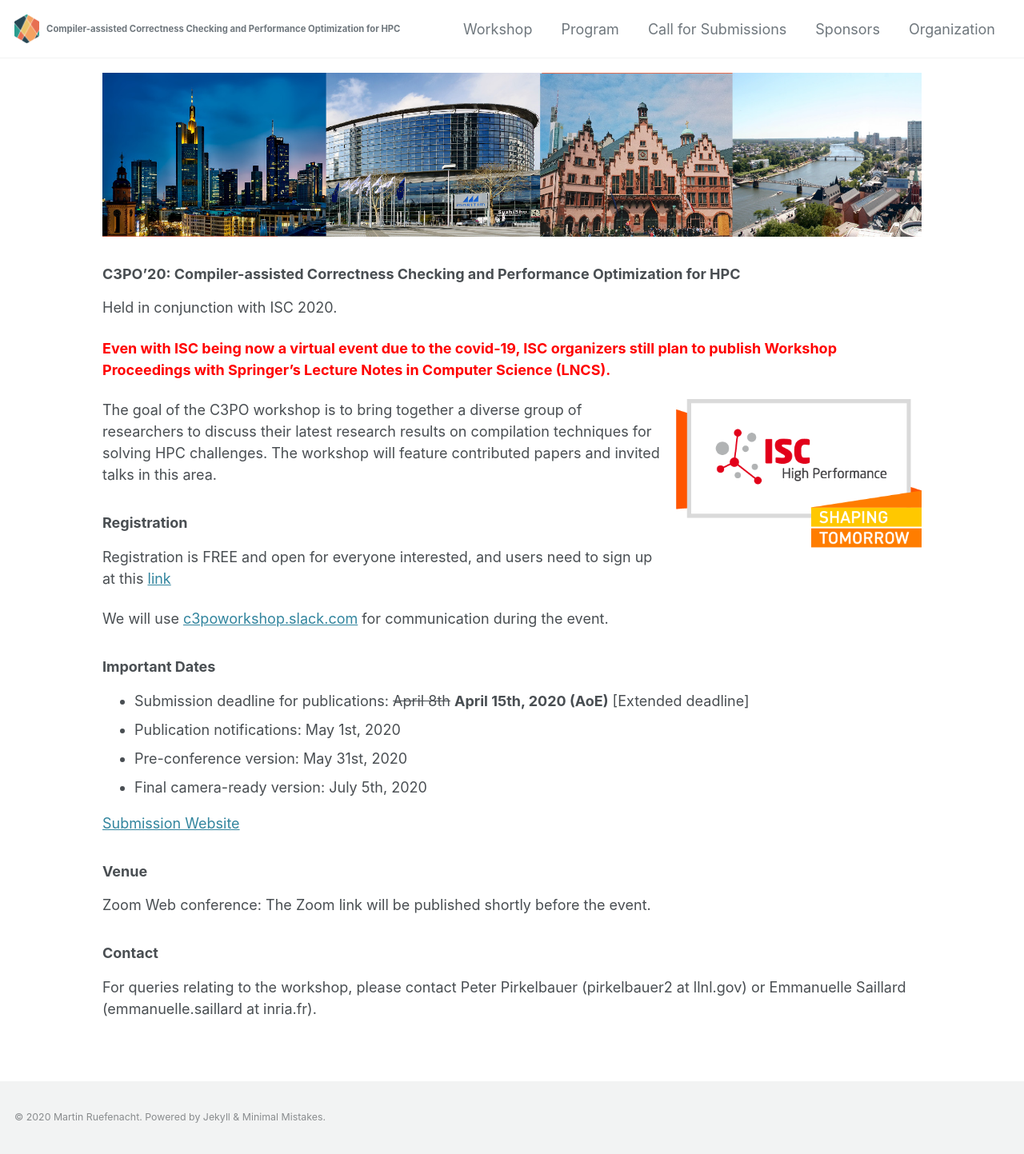
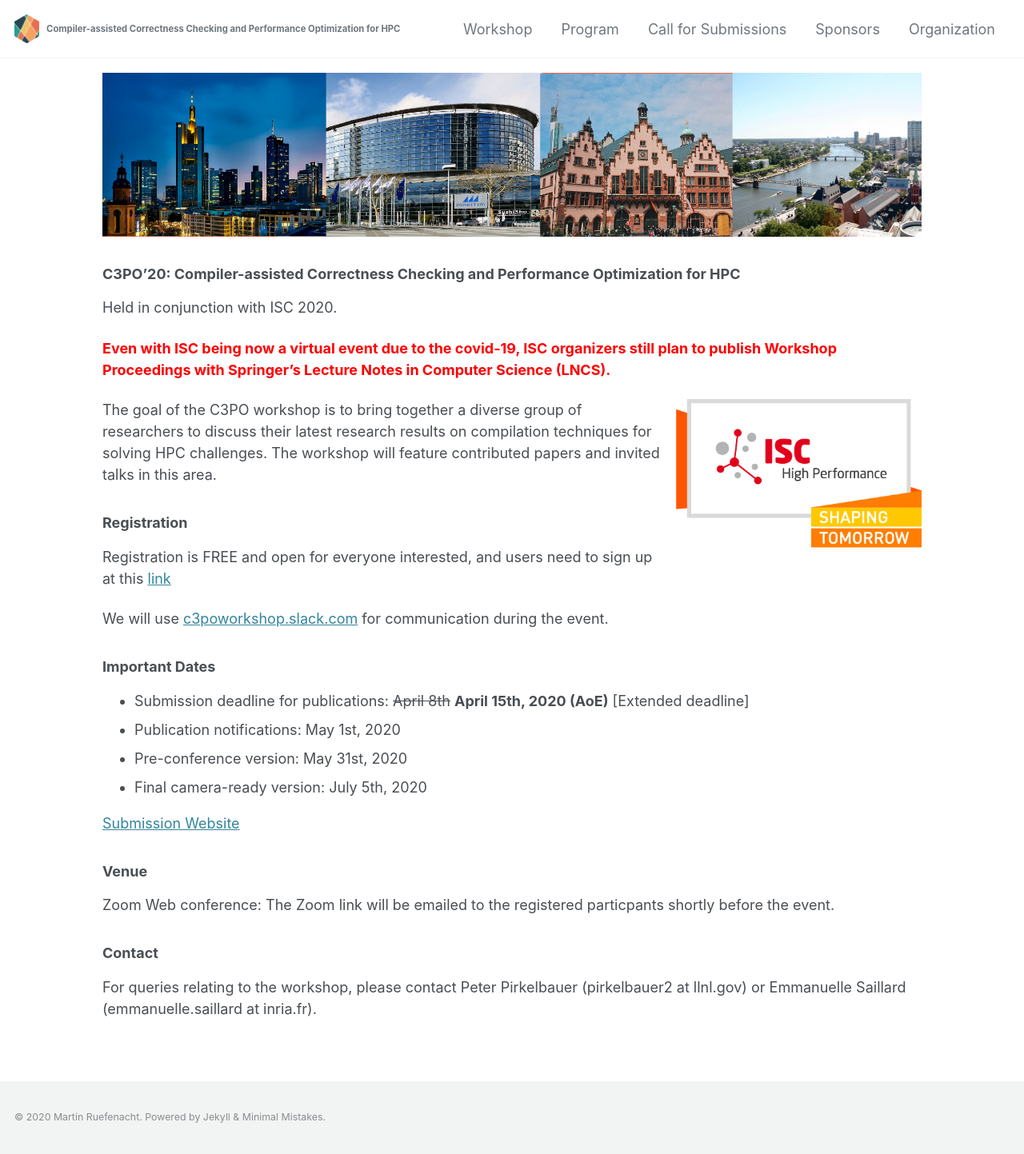
Before and after one commit to c3po-workshop/c3po-workshop.github.io, a Jekyll site: the page built from index.md, in a window 1280 px wide. Shown: the whole page at 80% size. Built offline with Jekyll 4.4.1, drawn with Linux system fonts in a browser that asks for light colours; cached includes are drawn as plain includes; nearby versions of some CDN libraries.

Commit message:
updated zoom link communication

```diff
--- a/index.md
+++ b/index.md
@@ -44,7 +44,7 @@
 [Submission Website](https://easychair.org/my/conference?conf=c3po)
 
 ### Venue
-Zoom Web conference: The Zoom link will be published shortly before the event.
+Zoom Web conference: The Zoom link will be emailed to the registered particpants shortly before the event.
 
 
 ### Contact
```
